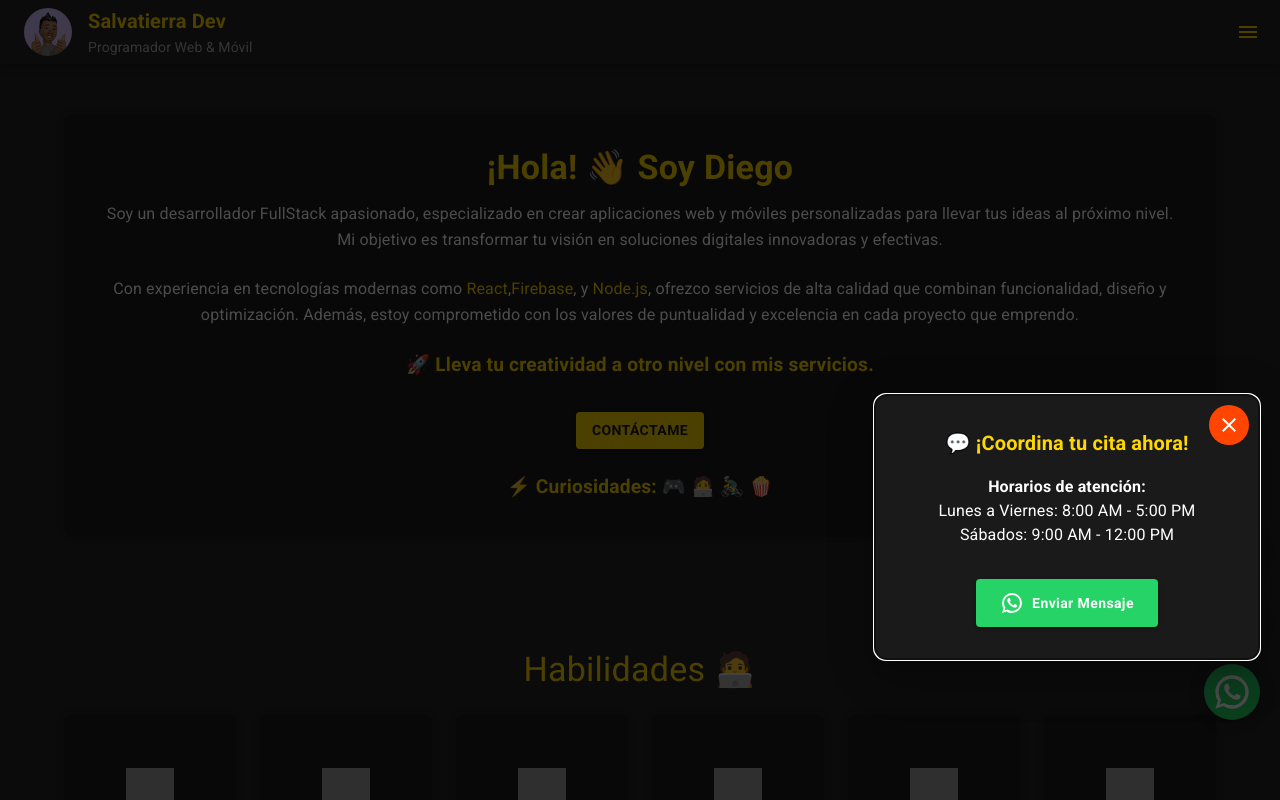
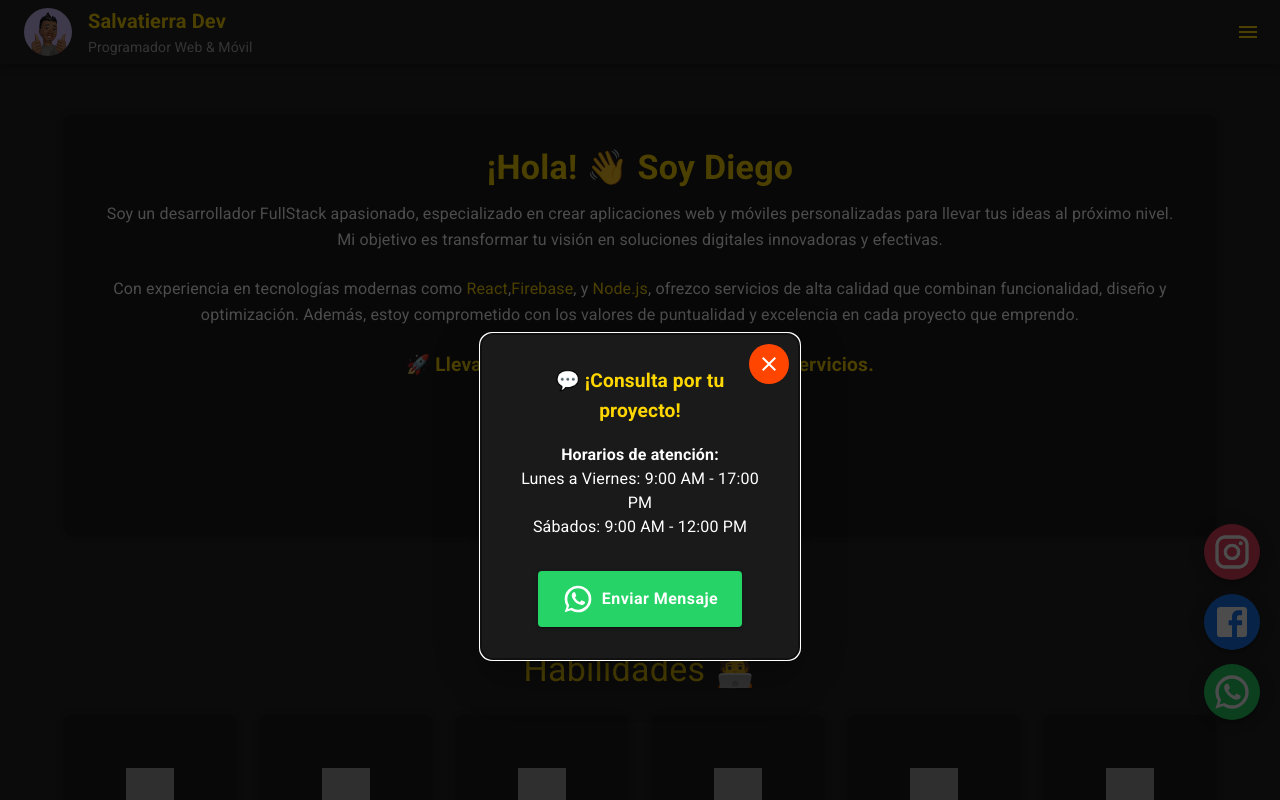
Before and after one commit to salvatierraprogrammer/react-vite-mi-portafolio-web, a React (Vite) app: page / in a window 1280 px wide. Shown: the top 800 px of the page. Built offline with nearby package versions, Linux system fonts and the light colour scheme; grey boxes are pictures that could not be loaded.

Commit message:
Freelancer 2

```diff
--- a/src/components/ButtonWhatsapp.jsx
+++ b/src/components/ButtonWhatsapp.jsx
@@ -7,7 +7,7 @@
   const whatsappNumber = "+5491131034391";
 
   const reservarCita = () => {
-    const mensaje = `👋 ¡Hola! Estoy interesado/a en mas de tus servicios. ¿Podrías brindarme más información? Gracias 😊`;
+    const mensaje = `👋 ¡Hola! Estoy interesado/a en más de tus servicios. ¿Podrías brindarme más información? Gracias 😊`;
     const mensajeCodificado = encodeURIComponent(mensaje);
     const urlWhatsApp = `https://api.whatsapp.com/send/?phone=${whatsappNumber}&text=${mensajeCodificado}`;
     window.open(urlWhatsApp, "_blank");
@@ -30,12 +30,15 @@
         <Box
           sx={{
             position: 'fixed',
-            bottom: '140px',
-            right: '20px',
-            width: { xs: '90%', sm: '320px' }, // Adaptable para móviles y pantallas grandes
+            bottom: { xs: '100px', sm: '140px' },
+            left: '50%', // Centrado horizontal
+            transform: 'translateX(-50%)', // Centrado exacto
+            width: '90%',
+            maxWidth: '320px', // Ancho máximo para pantallas grandes
+            boxSizing: 'border-box', // Incluye padding y bordes en el ancho
             bgcolor: '#1a1a1a', // Fondo oscuro
             color: 'white',
-            p: 4,
+            p: { xs: 2, sm: 4 },
             borderRadius: 3,
             boxShadow: 24,
             textAlign: 'center',
@@ -57,6 +60,7 @@
           >
             <CloseIcon />
           </IconButton>
+
           {/* Contenido del modal */}
           <Typography
             variant="h6"
@@ -64,9 +68,10 @@
               fontWeight: 'bold',
               color: '#FFD700',
               mb: 2,
+              fontSize: { xs: '1rem', sm: '1.2rem' },
             }}
           >
-            💬 ¡Coordina tu cita ahora!
+            💬 ¡Consulta por tu proyecto!
           </Typography>
           <Typography
             variant="body2"
@@ -78,7 +83,7 @@
             }}
           >
             <strong>Horarios de atención:</strong> <br />
-            Lunes a Viernes: 8:00 AM - 5:00 PM <br />
+            Lunes a Viernes: 9:00 AM - 17:00 PM <br />
             Sábados: 9:00 AM - 12:00 PM
           </Typography>
           <Button
@@ -86,18 +91,20 @@
             variant="contained"
             sx={{
               mt: 2,
-              px: 3,
+              px: { xs: 2, sm: 3 },
               py: 1.5,
               bgcolor: '#25D366', // Verde WhatsApp
               color: '#fff',
               fontWeight: 'bold',
               textTransform: 'none',
+              fontSize: { xs: '0.9rem', sm: '1rem' },
               '&:hover': {
                 bgcolor: '#128C7E',
               },
             }}
           >
-            <WhatsAppIcon sx={{ mr: 1 }} /> Enviar Mensaje
+            <WhatsAppIcon sx={{ mr: 1, fontSize: { xs: '1.5rem', sm: '2rem' } }} />
+            Enviar Mensaje
           </Button>
         </Box>
       </Modal>
@@ -108,8 +115,8 @@
         onClick={reservarCita}
         sx={{
           position: 'fixed',
-          bottom: '80px',
-          right: '20px',
+          bottom: { xs: '60px', sm: '80px' },
+          right: { xs: '10px', sm: '20px' },
           backgroundColor: '#25D366', // Verde WhatsApp
           color: 'white',
           zIndex: 1000,
@@ -118,7 +125,7 @@
           },
         }}
       >
-        <WhatsAppIcon sx={{ fontSize: '2.5rem' }} />
+        <WhatsAppIcon sx={{ fontSize: { xs: '2rem', sm: '2.5rem' } }} />
       </Fab>
     </>
   );
--- a/src/components/Entrepreneurships.jsx
+++ b/src/components/Entrepreneurships.jsx
@@ -148,7 +148,7 @@
                       }}
                       onClick={() => alert('Detalles para transferencia bancaria serán enviados por correo.')}
                     >
-                      Transferencia Bancaria
+                      💳
                     </Button>
                     <Button
                       variant="outlined"
```
